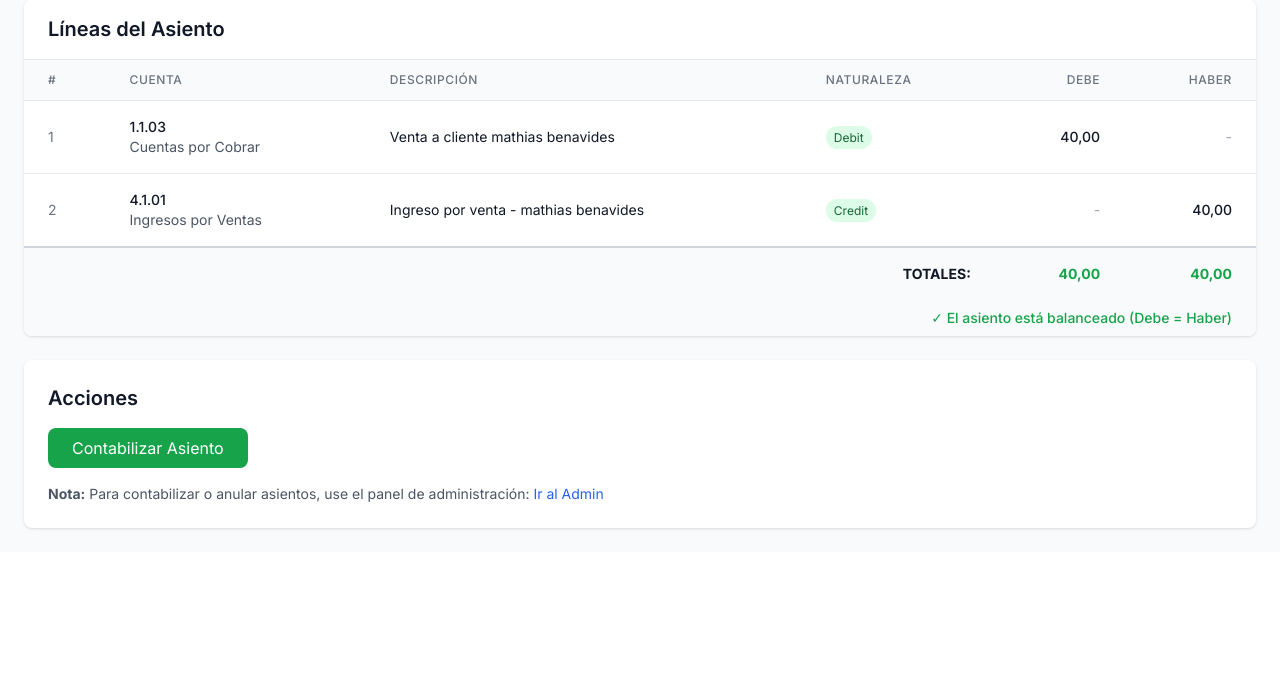
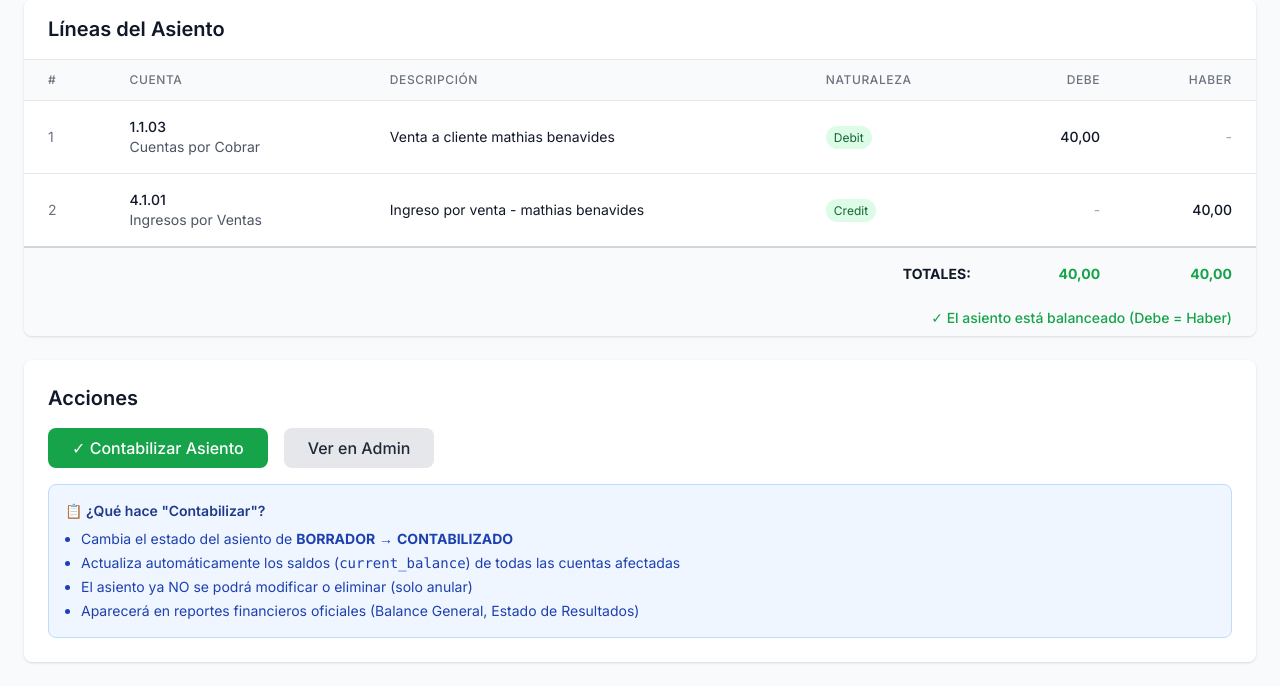
Before and after one commit to MathiasBEDE/ERP_EPN_PROYECTO, a Django app: a page that uses accounting/templates/accounting/journal_entry_detail.html in a window 1280 px wide. Shown: the part 607-1293 px from the top of the page. Before the commit the page ends 1137 px from the top, so only its background shows below. Run offline with Django 5.2, Linux system fonts and the light colour scheme; data comes from the database, SQL or seed files in the repository; both versions use the stored data as it was after the commit; some libraries are stand-ins or nearby versions.

Commit message:
ajustes contabilidad: asiento, utils y vistas

```diff
--- a/accounting/templates/accounting/journal_entry_detail.html
+++ b/accounting/templates/accounting/journal_entry_detail.html
@@ -234,25 +234,57 @@
         <h2 class="text-xl font-semibold text-gray-900 mb-4">Acciones</h2>
         <div class="flex space-x-4">
             {% if can_post %}
-            <button onclick="alert('Funcionalidad de contabilizar disponible en Admin')"
-                    class="bg-green-600 hover:bg-green-700 text-white px-6 py-2 rounded-lg transition-colors">
-                Contabilizar Asiento
-            </button>
+            <form method="POST" onsubmit="return confirm('¿Está seguro de contabilizar este asiento? Esta acción actualizará los saldos de las cuentas y NO se podrá modificar el asiento.');">
+                {% csrf_token %}
+                <input type="hidden" name="action" value="post">
+                <button type="submit"
+                        class="bg-green-600 hover:bg-green-700 text-white px-6 py-2 rounded-lg transition-colors font-medium">
+                    ✓ Contabilizar Asiento
+                </button>
+            </form>
             {% endif %}
 
             {% if can_cancel %}
-            <button onclick="alert('Funcionalidad de anular disponible en Admin')"
-                    class="bg-red-600 hover:bg-red-700 text-white px-6 py-2 rounded-lg transition-colors">
-                Anular Asiento
-            </button>
+            <form method="POST" onsubmit="return confirm('¿Está seguro de anular este asiento? Esta acción revertirá los saldos de las cuentas y NO se podrá revertir.');">
+                {% csrf_token %}
+                <input type="hidden" name="action" value="cancel">
+                <button type="submit"
+                        class="bg-red-600 hover:bg-red-700 text-white px-6 py-2 rounded-lg transition-colors font-medium">
+                    ✗ Anular Asiento
+                </button>
+            </form>
             {% endif %}
+
+            <a href="/admin/accounting/journalentry/{{ entry.pk }}/change/"
+               class="bg-gray-200 hover:bg-gray-300 text-gray-800 px-6 py-2 rounded-lg transition-colors font-medium"
+               target="_blank">
+                Ver en Admin
+            </a>
         </div>
-        <p class="text-sm text-gray-600 mt-4">
-            <strong>Nota:</strong> Para contabilizar o anular asientos, use el panel de administración:
-            <a href="/admin/accounting/journalentry/{{ entry.pk }}/change/" class="text-blue-600 hover:underline" target="_blank">
-                Ir al Admin
-            </a>
-        </p>
+
+        {% if can_post %}
+        <div class="mt-4 p-4 bg-blue-50 border border-blue-200 rounded-lg">
+            <h3 class="text-sm font-semibold text-blue-900 mb-2">📋 ¿Qué hace "Contabilizar"?</h3>
+            <ul class="text-sm text-blue-800 space-y-1 ml-4 list-disc">
+                <li>Cambia el estado del asiento de <strong>BORRADOR</strong> → <strong>CONTABILIZADO</strong></li>
+                <li>Actualiza automáticamente los saldos (<code>current_balance</code>) de todas las cuentas afectadas</li>
+                <li>El asiento ya NO se podrá modificar o eliminar (solo anular)</li>
+                <li>Aparecerá en reportes financieros oficiales (Balance General, Estado de Resultados)</li>
+            </ul>
+        </div>
+        {% endif %}
+
+        {% if can_cancel %}
+        <div class="mt-4 p-4 bg-yellow-50 border border-yellow-200 rounded-lg">
+            <h3 class="text-sm font-semibold text-yellow-900 mb-2">⚠️ ¿Qué hace "Anular"?</h3>
+            <ul class="text-sm text-yellow-800 space-y-1 ml-4 list-disc">
+                <li>Cambia el estado del asiento de <strong>CONTABILIZADO</strong> → <strong>ANULADO</strong></li>
+                <li>Revierte automáticamente los saldos de todas las cuentas afectadas</li>
+                <li>El asiento permanece en el sistema para auditoría pero ya no afecta reportes</li>
+                <li>Esta operación NO se puede deshacer</li>
+            </ul>
+        </div>
+        {% endif %}
     </div>
     {% endif %}
 </div>
--- a/accounting/utils.py
+++ b/accounting/utils.py
@@ -43,8 +43,9 @@ def create_entry_for_purchase(purchase_order, user=None):
             return None
 
         with transaction.atomic():
-            # Obtener moneda
-            currency = purchase_order.currency_supplier or Currency.objects.first()
+            # Obtener moneda de la primera línea o usar moneda por defecto
+            first_line = purchase_order.lines.first()
+            currency = first_line.currency_supplier if first_line else Currency.objects.first()
             if not currency:
                 raise ValidationError('No hay moneda configurada en el sistema')
 
--- a/accounting/views.py
+++ b/accounting/views.py
@@ -2,8 +2,14 @@ from django.shortcuts import render, get_object_or_404, redirect
 from django.contrib import messages
 from django.core.paginator import Paginator
 from django.db.models import Q, Sum
+from django.db import transaction
+from django.core.exceptions import ValidationError
 from .models import JournalEntry, JournalEntryLine
+from .utils import update_account_balances_from_entry
 from datetime import datetime, date
+import logging
+
+logger = logging.getLogger(__name__)
 
 
 def journal_entry_list_view(request):
@@ -110,6 +116,10 @@ def journal_entry_detail_view(request, id_journal_entry):
     - Tabla de líneas con cuenta, descripción, debe, haber
     - Totales de debe y haber
     - Estado de balance
+
+    También maneja las acciones POST:
+    - contabilizar: Cambia estado a POSTED y actualiza saldos
+    - anular: Cambia estado a CANCELLED y revierte saldos
     """
     entry = get_object_or_404(
         JournalEntry.objects.select_related(
@@ -122,6 +132,101 @@ def journal_entry_detail_view(request, id_journal_entry):
         id_journal_entry=id_journal_entry
     )
 
+    # Manejar acciones POST
+    if request.method == 'POST':
+        action = request.POST.get('action')
+
+        if action == 'post':
+            # CONTABILIZAR ASIENTO
+            try:
+                with transaction.atomic():
+                    # Verificar que esté en DRAFT
+                    if entry.status != 'DRAFT':
+                        messages.error(
+                            request,
+                            f'No se puede contabilizar un asiento en estado {entry.get_status_display()}'
+                        )
+                        return redirect('accounting:journal_entry_detail', id_journal_entry=entry.id_journal_entry)
+
+                    # Contabilizar (cambia a POSTED)
+                    entry.post()
+
+                    # Actualizar saldos de cuentas
+                    try:
+                        updated_accounts = update_account_balances_from_entry(entry)
+                        logger.info(f'Asiento {entry.id_journal_entry} contabilizado. Cuentas actualizadas: {len(updated_accounts)}')
+
+                        messages.success(
+                            request,
+                            f'✓ Asiento {entry.id_journal_entry} contabilizado exitosamente. '
+                            f'Se actualizaron {len(updated_accounts)} cuenta(s).'
+                        )
+                    except Exception as e:
+                        logger.error(f'Error al actualizar saldos: {str(e)}')
+                        messages.warning(
+                            request,
+                            f'Asiento contabilizado pero hubo un error al actualizar saldos: {str(e)}'
+                        )
+
+            except ValidationError as e:
+                messages.error(request, f'Error: {str(e)}')
+            except Exception as e:
+                logger.error(f'Error al contabilizar asiento {entry.id_journal_entry}: {str(e)}')
+                messages.error(request, f'Error al contabilizar: {str(e)}')
+
+            return redirect('accounting:journal_entry_detail', id_journal_entry=entry.id_journal_entry)
+
+        elif action == 'cancel':
+            # ANULAR ASIENTO
+            try:
+                with transaction.atomic():
+                    # Verificar que esté en POSTED
+                    if entry.status != 'POSTED':
+                        messages.error(
+                            request,
+                            f'No se puede anular un asiento en estado {entry.get_status_display()}'
+                        )
+                        return redirect('accounting:journal_entry_detail', id_journal_entry=entry.id_journal_entry)
+
+                    # Revertir saldos ANTES de anular
+                    try:
+                        for line in entry.lines.select_related('account', 'account__nature'):
+                            account = line.account
+                            nature_symbol = account.nature.symbol
+
+                            # Revertir el cambio (operación inversa)
+                            if nature_symbol == 'DR':  # DEBIT
+                                balance_change = -(line.debit - line.credit)
+                            elif nature_symbol == 'CR':  # CREDIT
+                                balance_change = -(line.credit - line.debit)
+                            else:
+                                continue
+
+                            account.current_balance += balance_change
+                            account.save(update_fields=['current_balance', 'updated_at'])
+
+                        logger.info(f'Saldos revertidos para asiento {entry.id_journal_entry}')
+                    except Exception as e:
+                        logger.error(f'Error al revertir saldos: {str(e)}')
+                        raise ValidationError(f'Error al revertir saldos: {str(e)}')
+
+                    # Anular (cambia a CANCELLED)
+                    entry.cancel()
+
+                    messages.success(
+                        request,
+                        f'✓ Asiento {entry.id_journal_entry} anulado exitosamente. Los saldos fueron revertidos.'
+                    )
+
+            except ValidationError as e:
+                messages.error(request, f'Error: {str(e)}')
+            except Exception as e:
+                logger.error(f'Error al anular asiento {entry.id_journal_entry}: {str(e)}')
+                messages.error(request, f'Error al anular: {str(e)}')
+
+            return redirect('accounting:journal_entry_detail', id_journal_entry=entry.id_journal_entry)
+
+    # GET - Mostrar detalle
     # Obtener líneas ordenadas por posición
     lines = entry.lines.all().order_by('position')
 
```
Also changed, not shown: RESUMEN_CORRECCIONES_CONTABILIDAD.md (added, +204 -0 lines), db.sqlite3.
